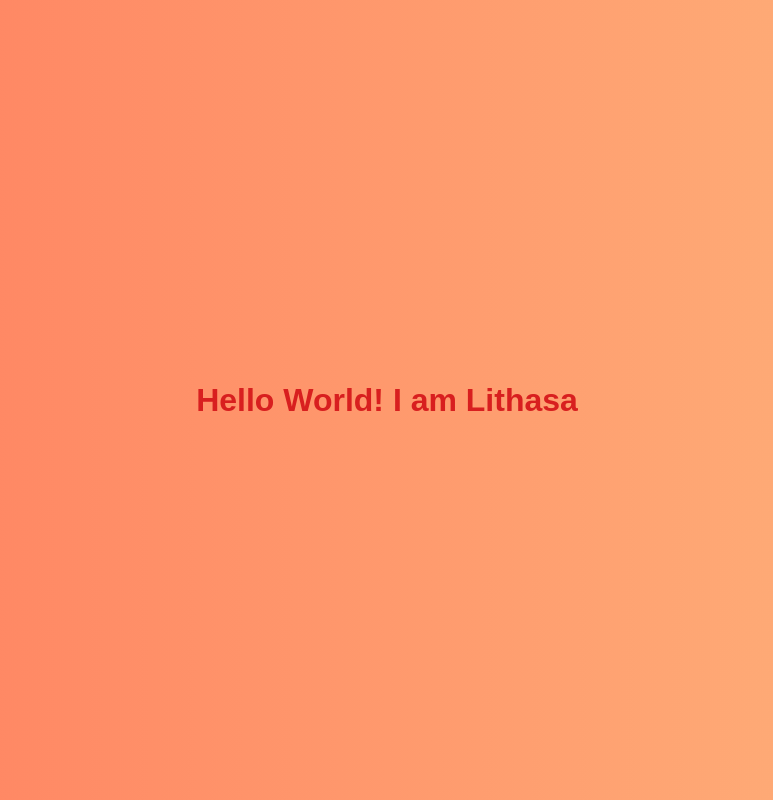
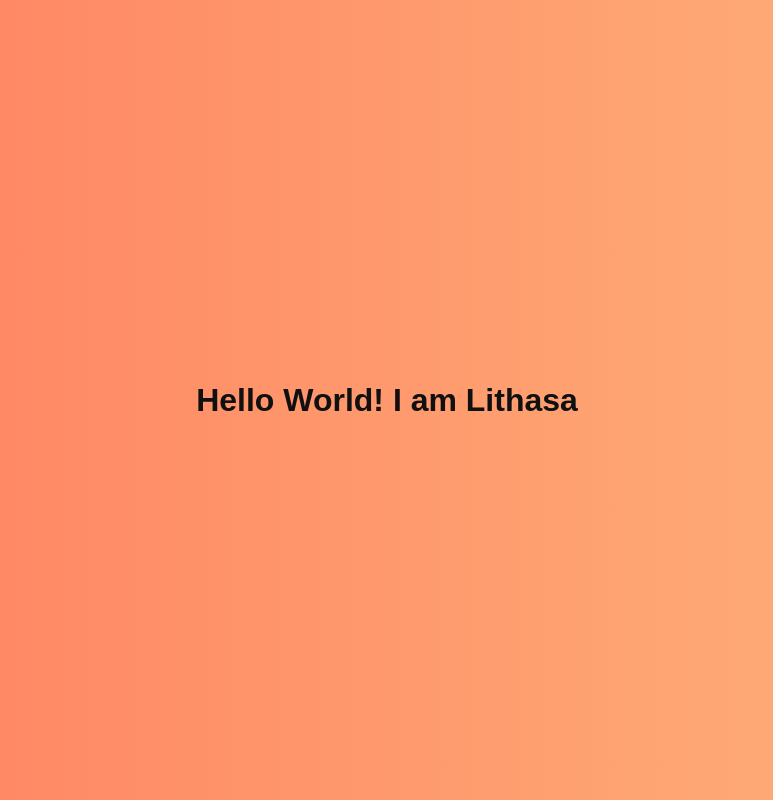
Before and after one commit to Lithasa/LeraningReact, a React (Create React App) app in the folder reactp/: page / in a window 1280 px wide. Shown: the whole page, without its empty margins (253-1026 px from the left). Built offline with nearby package versions, Linux system fonts and the light colour scheme.

Commit message:
changed some text colours

```diff
--- a/reactp/src/App.css
+++ b/reactp/src/App.css
@@ -5,7 +5,7 @@
   justify-content: center;
   align-items: center;
   text-align: center;
-  color: rgb(216, 31, 31);
+  color: rgb(17, 16, 16);
 }
 
 .App-header {
```
